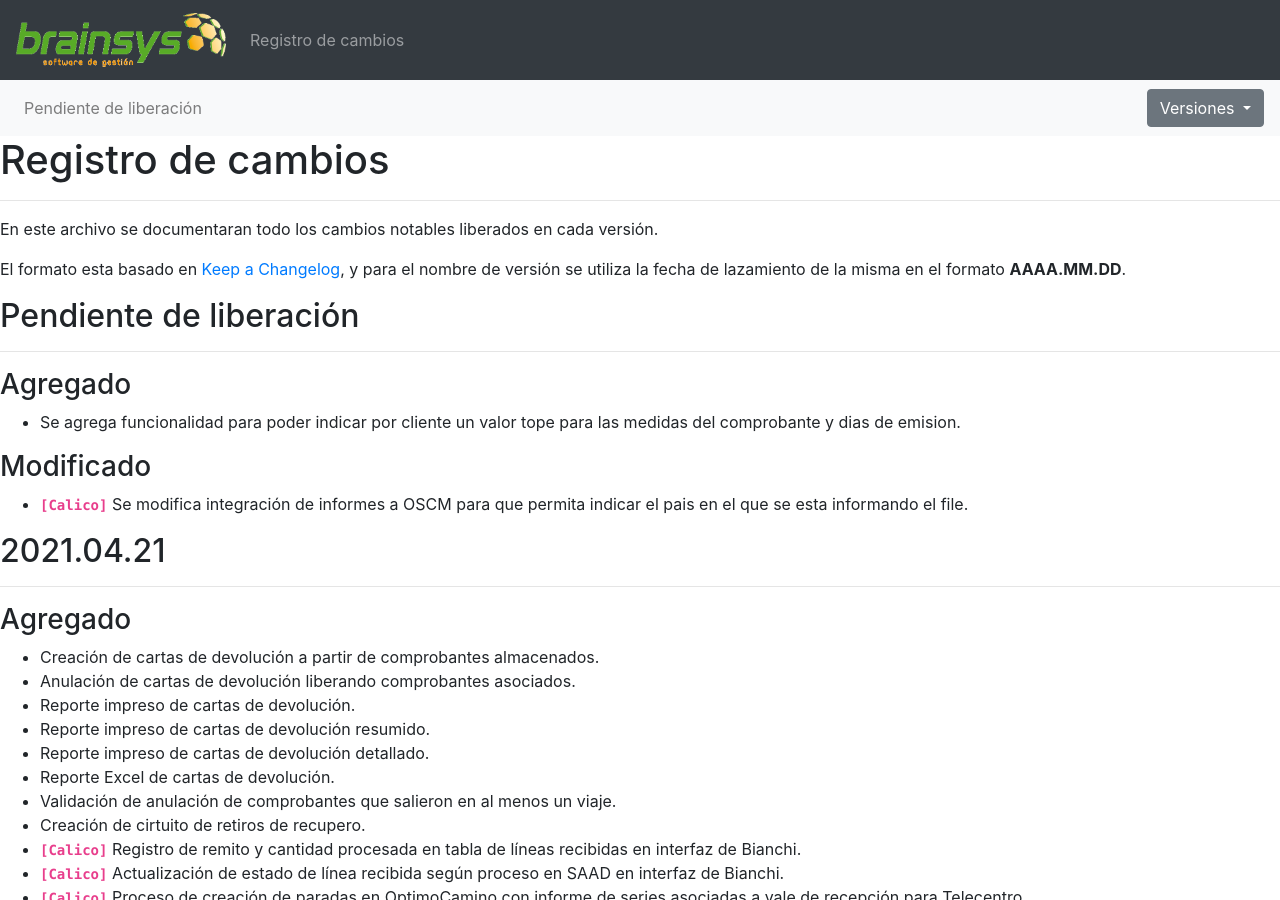
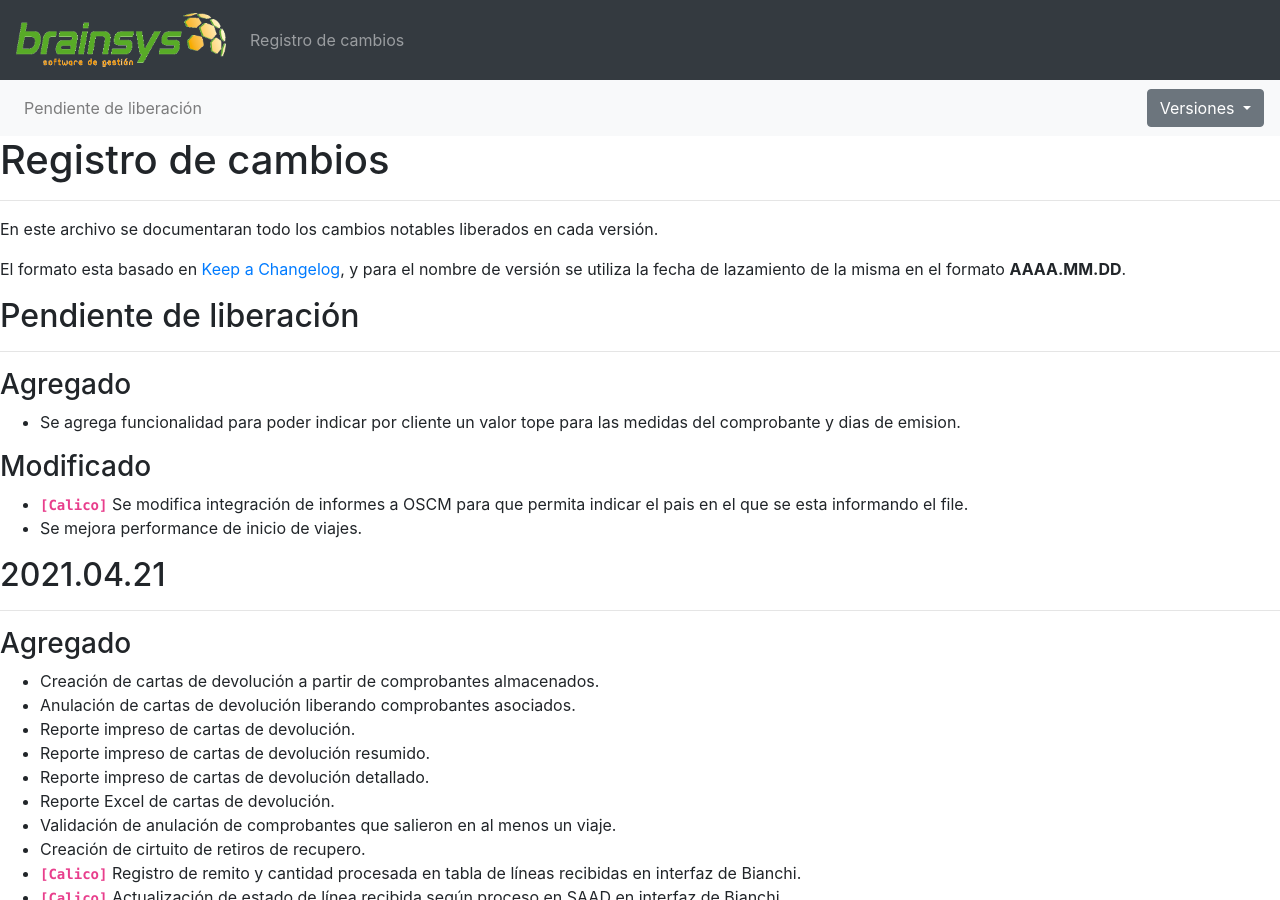
Before and after one commit to brainsys-arsaad/versionado, a Jekyll site: the page built from registro-cambios.markdown, in a window 1280 px wide and 900 px high. Built offline with Jekyll 4.4.1, drawn with Linux system fonts in a browser that asks for light colours.

Commit message:
Update registro-cambios.markdown

```diff
--- a/registro-cambios.markdown
+++ b/registro-cambios.markdown
@@ -44,6 +44,7 @@ El formato esta basado en [Keep a Changelog](https://keepachangelog.com/es-ES/1.
 
 ### Modificado
 - **`[Calico]`** Se modifica integración de informes a OSCM para que permita indicar el pais en el que se esta informando el file.
+- Se mejora performance de inicio de viajes.
 
 ## 2021.04.21
 ---
```
